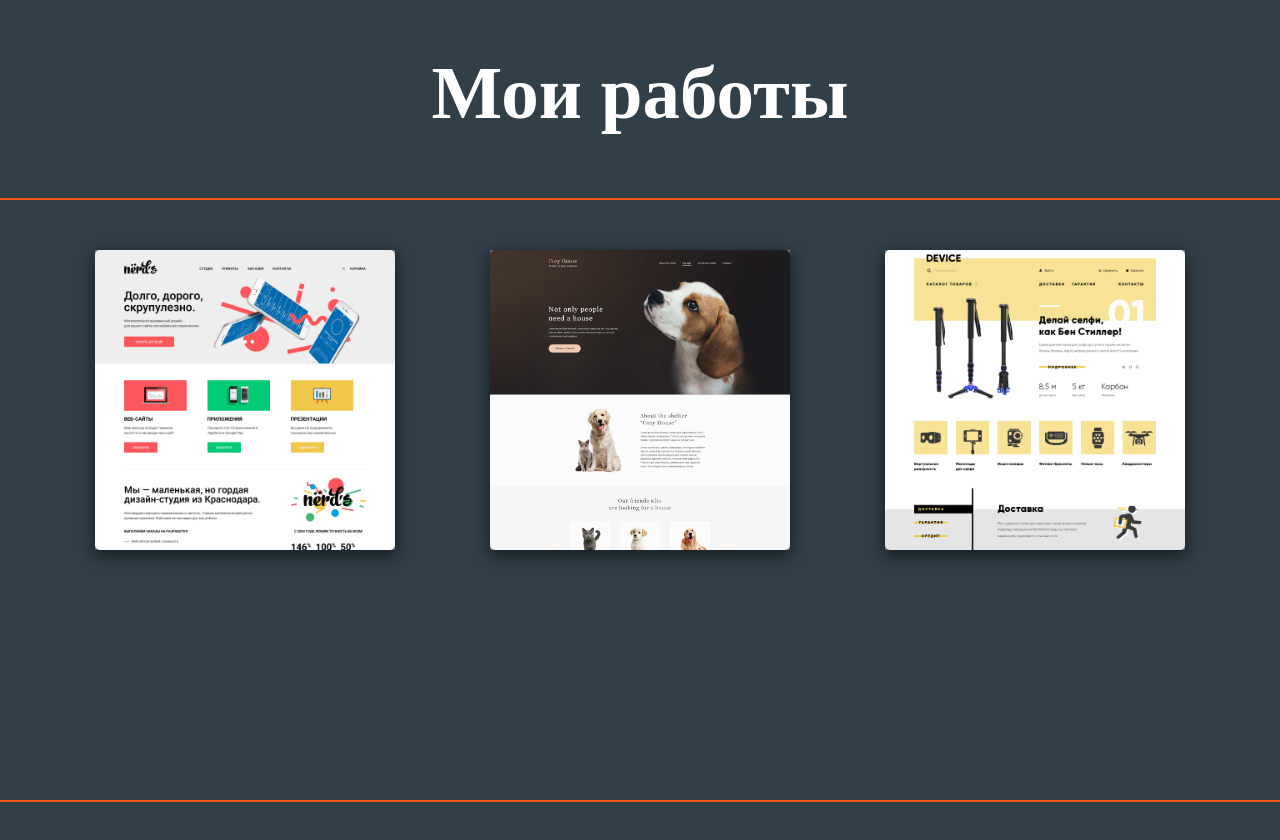
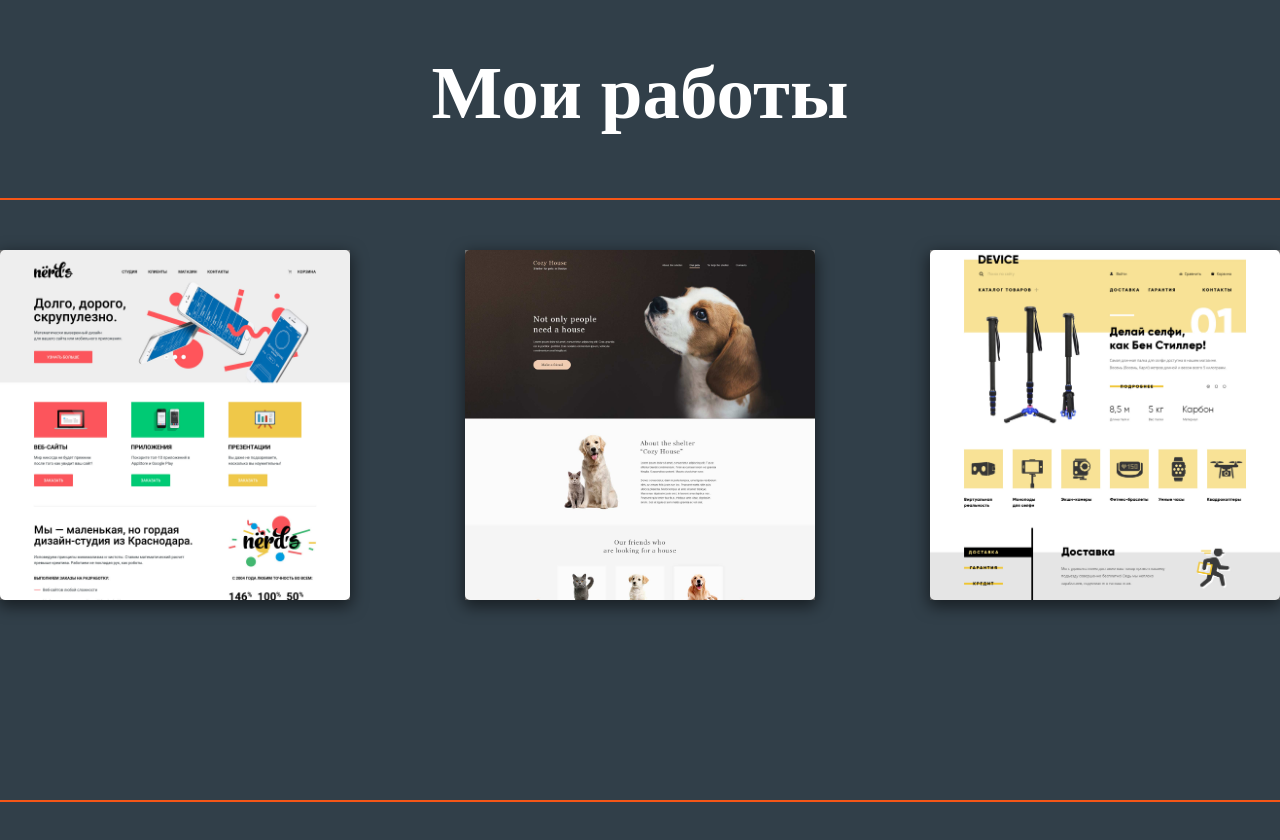
Before and after one commit to gorushkin/portfolioOld, a plain HTML site: page index.html in a window 1280 px wide. Drawn offline with Linux system fonts and the light colour scheme.

Commit message:
что-то еще сделал

```diff
--- a/css/style.css
+++ b/css/style.css
@@ -12,8 +12,8 @@ body {
 }
 
 .project-item {
-  width: 300px;
-  height: 300px;
+  /* width: 300px; */
+  /* height: 300px; */
   background: gray;
   margin-bottom: 45px;
 }
@@ -33,8 +33,8 @@ main {
 }
 
 .card {
-  width: 300px;
-  height: 300px;
+  width: 350px;
+  height: 350px;
   overflow: hidden;
   border-radius: 5px;
   box-shadow: 0px 5px 15px 2px rgba(0,0,0,0.5);
@@ -53,7 +53,7 @@ main {
 }
 
 .card-image {
-  width: 300px;
+  width: 350px;
 }
 
 .main-footer {
@@ -74,12 +74,9 @@ main {
   }
 
   .card {
-    /* width: 300px; */
-    /* height: 300px; */
     overflow: hidden;
     width: 100%;
     border-radius: 0;
-    /* box-shadow: 0px 5px 15px 2px rgba(0,0,0,0.5); */
     border: 5px solid #000;
     box-sizing: border-box;
     display: block;
@@ -98,15 +95,13 @@ main {
   }
 
   main .wrapper {
-    /* width: 300px; */
     width: 100%;
-    /* margin: 0 auto; */
   }
 }
 
 /*---------- Разрешение от 651 до 1000 ---------- */
 
-@media (min-width: 651px) and (max-width: 999px) {
+@media (min-width: 651px) and (max-width: 1099px) {
 
   .main-title {
     font-size: 40px;
@@ -119,6 +114,15 @@ main {
   main .wrapper {
     width: 650px;
     margin: 0 auto;
+  }
+
+  .card {
+    width: 300px;
+    height: 300px;
+  }
+
+  .card-image {
+    width: 300px;
   }
 
   .project-list {
@@ -134,7 +138,11 @@ main {
 
 /*---------- Разрешение от 1000 ---------- */
 
-@media (min-width: 1000px) {
+@media (min-width: 1100px) {
+  body {
+    /* max-width: 1080px; */
+  }
+
   .main-header {
     min-height: 150px;
   }
@@ -146,12 +154,20 @@ main {
   main {
     padding-top: 50px;
     min-height: 550px;
+    /* background: red; */
+  }
+
+  .wrapper {
+    width: 1280px;
+    margin: 0  auto;
   }
 
   .project-list {
     display: flex;
     flex-wrap: wrap;
-    justify-content: space-evenly;
+    justify-content: space-between;
+    align-items: center;
+    /* background: red; */
   }
 
   .main-footer {
```
